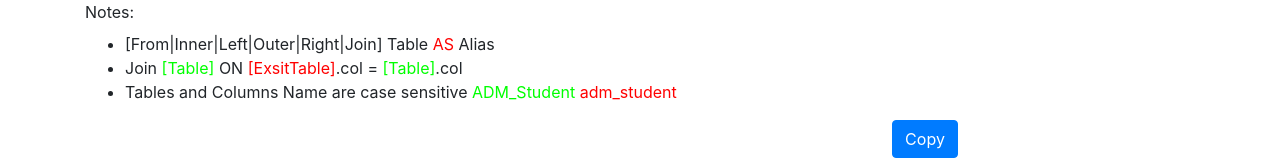
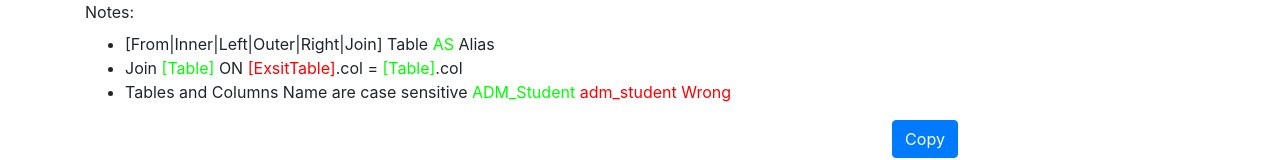
Before and after one commit to AyahAlrifai/ZSQL, a plain HTML site: page index.html in a window 1280 px wide. Shown: the top 160 px of the page. Drawn offline with nearby package versions, Linux system fonts and the light colour scheme.

Commit message:
Update index.html

```diff
--- a/index.html
+++ b/index.html
@@ -15,9 +15,9 @@
     <div class="container">
       <label for="notes">Notes:</label>
       <ul id="notes">
-        <li>[From|Inner|Left|Outer|Right|Join] Table <span style="color:#ff0000">AS</span> Alias</li>
+        <li>[From|Inner|Left|Outer|Right|Join] Table <span style="color:#00ff00">AS</span> Alias</li>
         <li>Join <span style="color:#00ff00">[Table]</span> ON <span style="color:#ff0000">[ExsitTable]</span>.col = <span style="color:#00ff00">[Table]</span>.col </li>
-         <li>Tables and Columns Name are case sensitive <span style="color:#00ff00">ADM_Student</span> <span style="color:#ff0000">adm_student</span></li>
+         <li>Tables and Columns Name are case sensitive <span style="color:#00ff00">ADM_Student</span> <span style="color:#ff0000">adm_student Wrong</span></li>
       </ul>
       <div class="row" style="padding-bottom:1%;">
         <div class="col-lg-6 text-center"><!--<input class="btn btn-primary" type="button" value="Paste" id="paste" >--></div>
```
